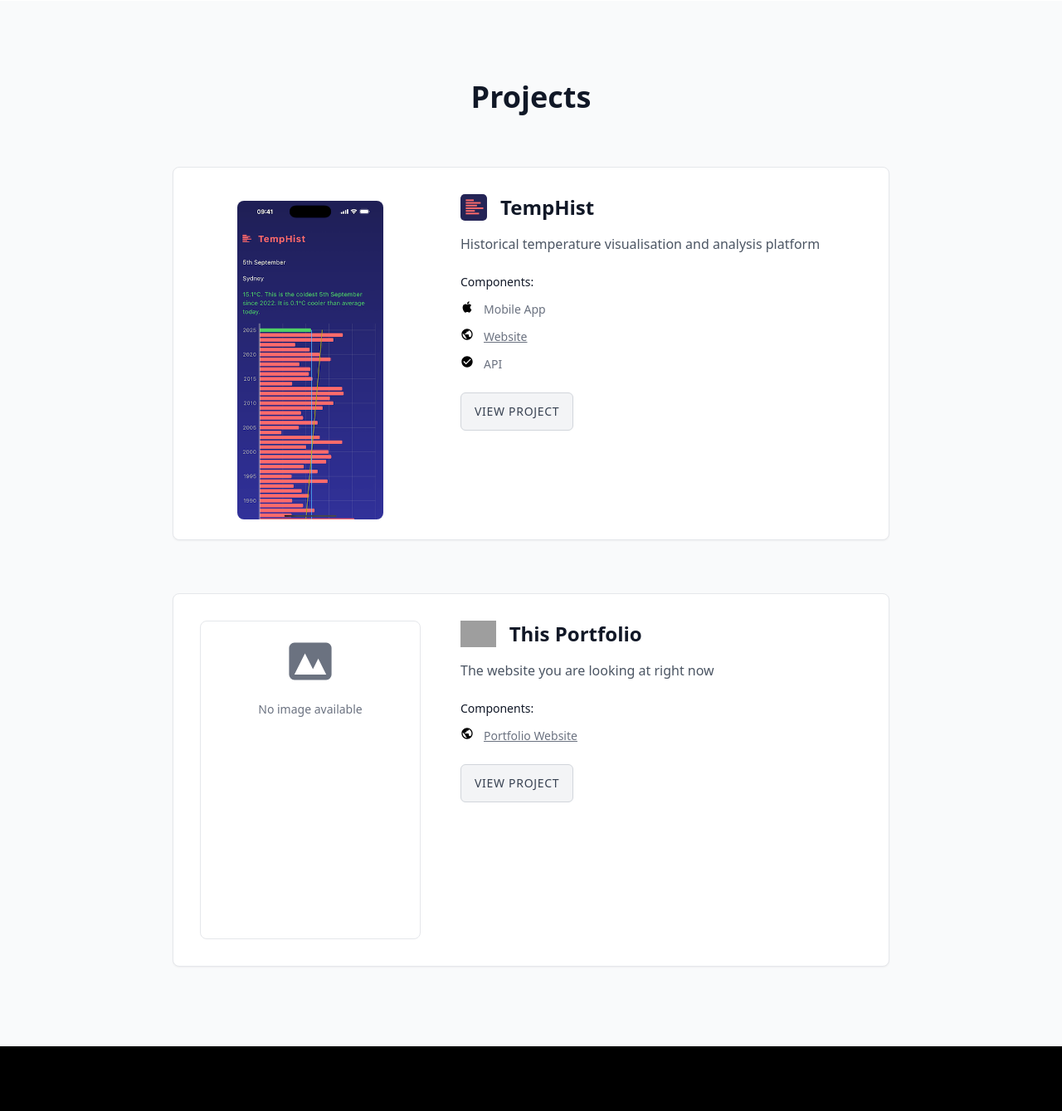
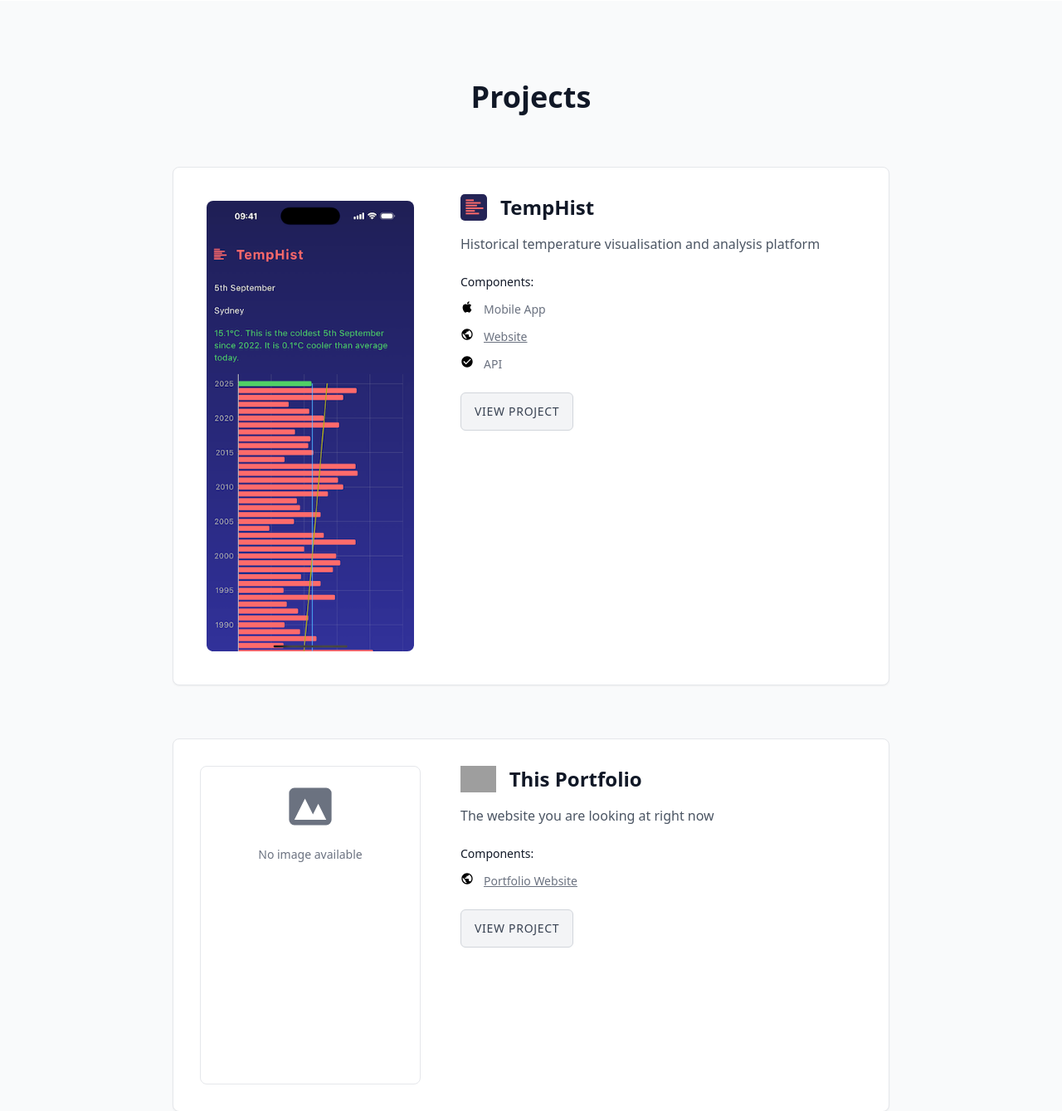
Before and after one commit to turnpiece/turnpiece.com, a Django app: page / in a window 1280 px wide. Shown: the part 746-2085 px from the top of the page at 83% size. Run offline with Django 4.2, Linux system fonts and the light colour scheme; style sheets or scripts are compiled from the project's sources; some libraries are stand-ins or nearby versions; grey boxes are pictures that could not be loaded.

Commit message:
fix cropping of screenshots

```diff
--- a/core/templates/core/project_image.html
+++ b/core/templates/core/project_image.html
@@ -1,5 +1,5 @@
 {% if repo.screenshot or repo.screenshots %}
-<div class="flex items-start justify-center {{ container_height|default:'h-96' }} rounded-lg p-2">
+<div class="rounded-lg p-2">
     <a href="{% url 'project_detail' project.slug %}">
         {% if repo.screenshot %}
         <img src="{{ repo.screenshot }}"
@@ -7,7 +7,7 @@
         <img src="{{ repo.screenshots.0.src }}"
         {% endif %}
              alt="{{ repo.name }} screenshot"
-             class="w-full {{ container_height|default:'h-96' }} object-cover object-top rounded-lg hover:opacity-90 transition-opacity">
+             class="w-full h-auto rounded-lg hover:opacity-90 transition-opacity">
     </a>
 </div>
 {% elif repo.logo %}
```
